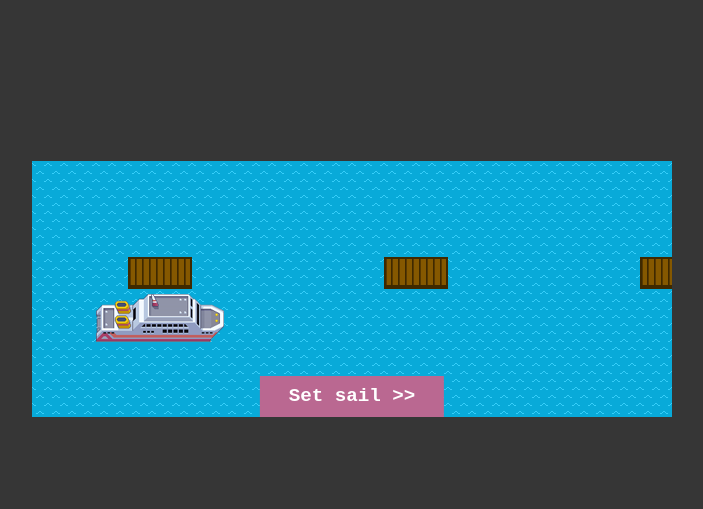
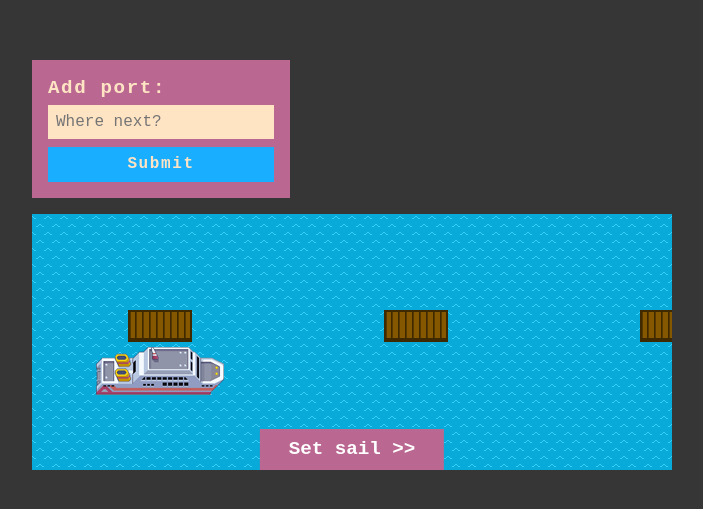
Before and after one commit to coramarcu/cruise-ships, a website: page index.html in a window 1280 px wide. Shown: the part 135-644 px from the top of the page, without its empty margins (288-991 px from the left). Drawn offline with nearby package versions, Linux system fonts and the light colour scheme.

Commit message:
add form, no functionality

```diff
--- a/CSS/style.css
+++ b/CSS/style.css
@@ -66,13 +66,53 @@ body {
     padding: .55em;
 }
 
-#heads-up {
-    color: bisque;
-    min-height: 2rem;
-    text-align: end;
+#controls {
+    display: flex;
+    justify-content: space-between;
+    min-height: 3rem;
     font-size: 1rem;
     font-weight: 600;
     letter-spacing: .1em;
     line-height: 1.5em;
     margin-bottom: 1rem;
 }
+
+#heads-up {
+    color: bisque;
+    align-self: flex-end;
+}
+
+#form {
+    display: flex;
+    flex-direction: column;
+    background-color: rgb(186, 104, 145);
+    color: bisque;
+    padding: 1rem;
+}
+
+input {
+    padding: .5em;
+    font-family: inherit;
+    border: none;
+}
+
+label {
+    font-size: 1.2rem;
+    margin-bottom: .3rem;
+}
+
+#port-name {
+    background-color: bisque;
+    margin-bottom: .5rem;
+}
+
+#submit-btn {
+    font-weight: 600;
+    letter-spacing: .1em;
+    background-color: rgb(25, 174, 255);
+    color: bisque;
+}
+
+#submit-btn:hover {
+    background-color: rgb(20, 138, 201);
+}
--- a/index.html
+++ b/index.html
@@ -10,7 +10,14 @@
 </head>
 <body>
     <div class="container">
-        <div id="heads-up"></div>
+        <div id="controls">
+            <form id="form" method="post">
+                <label for="port-name">Add port:</label>
+                <input type="text" id="port-name" name="port-name" placeholder="Where next?">
+                <input type="submit" id="submit-btn" name="submit-btn">
+            </form>
+            <div id="heads-up"></div>
+        </div>
 
         <div id="viewport">
             <div id="ports"></div>
```
